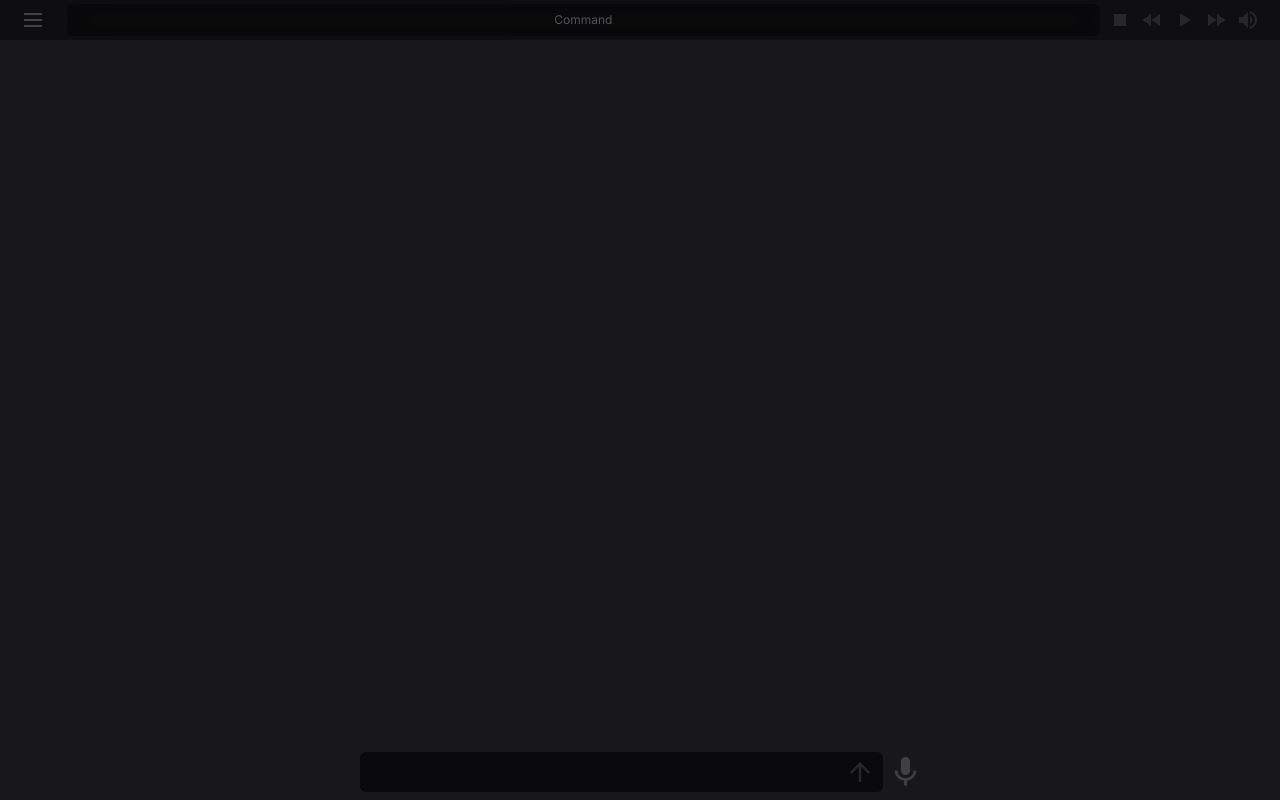
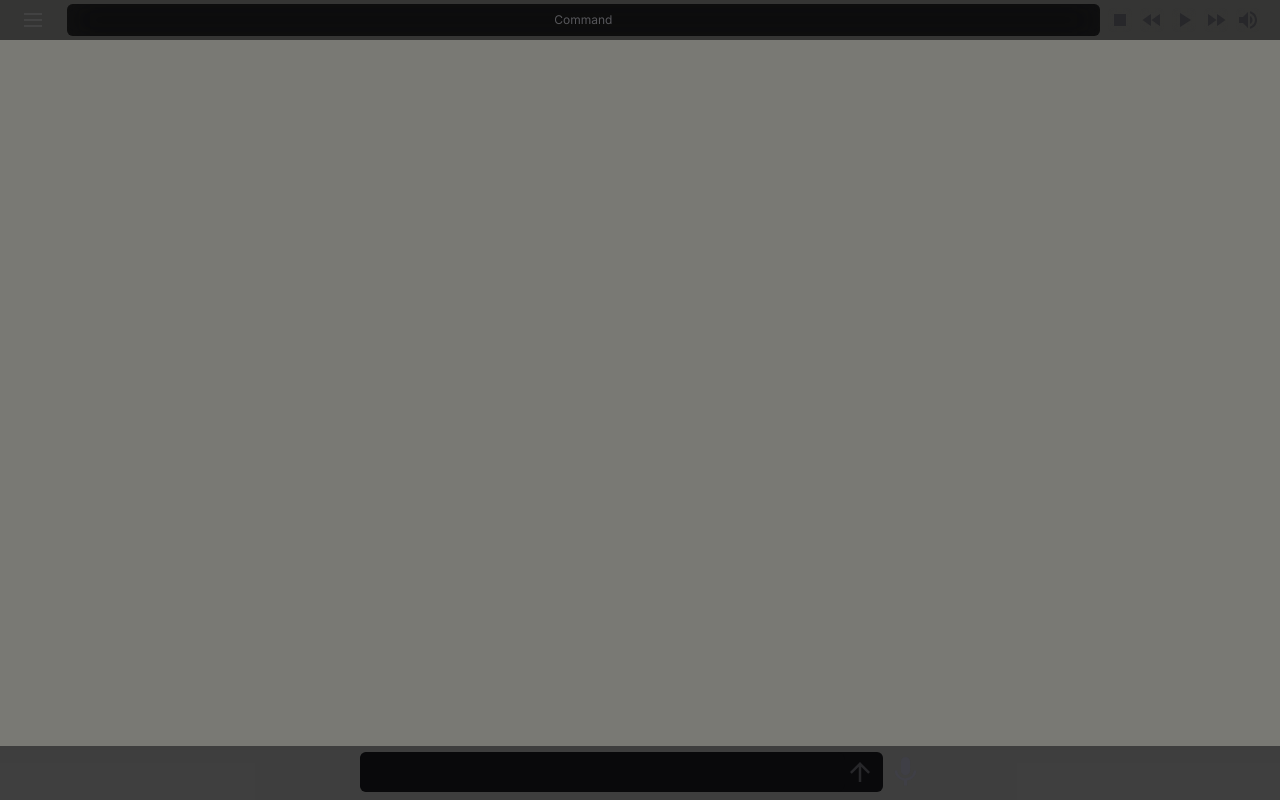
Before and after one commit to ln64-git/sqweebu, a Next.js app: page / in a window 1280 px wide. Built offline with nearby package versions, Linux system fonts and the light colour scheme.

Commit message:
added themes

```diff
--- a/src/app/layout.tsx
+++ b/src/app/layout.tsx
@@ -1,43 +1,52 @@
+"use client";
 import { Inter } from "next/font/google";
 import "../config/globals.css";
-const inter = Inter({ subsets: ["latin"] });
-import theme from "../config/theme";
-import type { Metadata } from "next";
+import theme from "../config/mantine-theme";
 
 import "@mantine/core/styles.css";
 
-import { ColorSchemeScript, MantineProvider } from "@mantine/core";
-import ChatFooter from "@/components/chat/chat-footer";
+import { MantineProvider } from "@mantine/core";
 import SideBar from "@/components/sidebar/sidebar";
 import Header from "@/components/header/header";
+import ChatFooter from "@/components/footer";
+import useNexus from "@/store";
+import { useEffect, useState } from "react";
 
-export const metadata: Metadata = {
-  title: "Navi AI Voice Assistant",
-  description:
-    "Interact with Artifical Intelligence in a natural conversational tone.",
-};
+const inter = Inter({ subsets: ["latin"] });
 
 export default function RootLayout({
   children,
 }: Readonly<{
   children: React.ReactNode;
 }>) {
+  const lightTheme = useNexus((state) => state.lightTheme);
+  const darkTheme = useNexus((state) => state.darkTheme);
+  const darkMode = false;
+
+  // Initialize the backgroundColor directly as an empty string
+  const [backgroundColor, setBackgroundColor] = useState<string>("");
+
+  useEffect(() => {
+    const currentTheme = darkMode ? darkTheme : lightTheme;
+    setBackgroundColor(currentTheme.background);
+  }, [darkMode, lightTheme, darkTheme]);
+
   return (
     <html lang="en">
       <body className={inter.className}>
         <MantineProvider theme={theme} defaultColorScheme="dark">
-          <div className="flex flex-col h-screen bg-zinc-900">
-            <div className="flex items-center justify-center pb-10">
-              <Header />
-            </div>
-            <div className="flex flex-1 overflow-y-auto ">
-              <SideBar />
-              <div className="flex-1 flex flex-col">
-                <div className="flex-1 max-w-2xl mx-auto overflow-y-auto">
-                  {children}
-                </div>
-                <div>
-                  <ChatFooter />
+          <div style={{ backgroundColor }} className="flex flex-col h-screen">
+            <div className="flex-1 flex flex-col overflow-y-auto">
+              <div className="flex items-center justify-center pb-10 ">
+                <Header />
+              </div>
+              <div className="flex-1 w-full mx-auto overflow-y-auto">
+                <div className="flex h-full ">
+                  <SideBar />
+                  <div className="w-full h-full flex flex-col justify-between ">
+                    <div className="flex-1">{children}</div>
+                    <ChatFooter />
+                  </div>
                 </div>
               </div>
             </div>
--- a/src/app/page.tsx
+++ b/src/app/page.tsx
@@ -1,9 +1,6 @@
 "use client";
 import React, { useEffect, useState } from "react";
-import ChatFooter from "@/components/chat/chat-footer";
 import ChatMain from "@/components/chat/chat-main";
-import SideBar from "@/components/sidebar/sidebar";
-import Header from "@/components/header/header";
 import useNexus from "@/store";
 
 export default function Home() {
--- a/src/components/chat/chat-main.tsx
+++ b/src/components/chat/chat-main.tsx
@@ -1,13 +1,16 @@
 import React, { useEffect, useRef, useState } from "react";
 import ChatMessage from "./chat-message";
 import ResponseMessage from "./chat-response-message";
+import SideBar from "../sidebar/sidebar";
 
 export default function ChatMain() {
   return (
-    <div className="flex-1 px-4 py-2  text-zinc-400">
-      {/* <ChatMessage />
+    <div className="flex  ">
+      <div className="flex-1bg-red-900 px-4 py-2  text-zinc-400">
+        {/* <ChatMessage />
       <Divider />
-      <ResponseMessage /> */}
+    <ResponseMessage /> */}
+      </div>
     </div>
   );
 }
--- a/src/components/chat/chat-footer.tsx
+++ b/src/components/footer.tsx
@@ -2,8 +2,8 @@
 
 import Image from "next/image";
 import React, { useRef, useEffect } from "react";
-import arrow from "../../../public/chat/arrow_upward.svg";
-import mic from "../../../public/chat/mic.svg";
+import arrow from "../../public/chat/arrow_upward.svg";
+import mic from "../../public/chat/mic.svg";
 
 export default function ChatFooter() {
   const textareaRef = useRef<HTMLTextAreaElement>(null);
@@ -34,7 +34,7 @@ export default function ChatFooter() {
   }, [textareaRef]);
 
   return (
-    <div className="w-full bg-zinc-900 px-1">
+    <div className="w-full bg-zinc-900 bg-opacity-60 px-1">
       <div className="max-w-xl mx-auto pt-1.5 pb-2 pl-2 flex">
         <div className="bg-zinc-950 rounded-md w-full flex justify-between">
           <textarea
--- a/src/components/header/burger-button.tsx
+++ b/src/components/header/burger-button.tsx
@@ -6,7 +6,6 @@ import { useDisclosure } from "@mantine/hooks";
 export default function BurgerButton() {
   const [opened, { toggle }] = useDisclosure();
   const setSidebar = useNexus((state) => state.setSidebar);
-  const darkMode = useNexus((state) => state.darkMode);
 
   const handleClick = () => {
     setSidebar(!opened);
--- a/src/components/header/header.tsx
+++ b/src/components/header/header.tsx
@@ -1,10 +1,11 @@
+"use client"
 import PlaybackControls from "./playback/playback-controls";
 import CommandInput from "./command-input";
 import BurgerButton from "./burger-button";
 
 export default function Header() {
   return (
-    <div className="fixed top-0 w-full bg-zinc-950 bg-opacity-60 z-10 flex justify-between items-center  px-4">
+    <div className="fixed top-0 h-[40px] w-full bg-zinc-950 bg-opacity-60 z-10 flex justify-between items-center  px-4">
       <BurgerButton />
       <CommandInput />
       <PlaybackControls />
--- /dev/null
+++ b/src/config/themes.tsx
@@ -0,0 +1,34 @@
+export interface Theme {
+  background: string;
+  input: string;
+  overlay: string;
+  accent: string;
+}
+
+export const defaultLightTheme = {
+  background: "#797974",
+  input: "#ffffff",
+  overlay: "#ffffff",
+  accent: "#ffffff",
+};
+
+export const defaultDarkTheme: Theme = {
+  background: "bg-zinc-900",
+  input: "#000000",
+  overlay: "#000000",
+  accent: "#000000",
+};
+
+export const ubuntuTheme: Theme = {
+  background: "#dd4814",
+  input: "#dd4814",
+  overlay: "#dd4814",
+  accent: "#dd4814",
+};
+
+export const draculaTheme: Theme = {
+  background: "#282a36",
+  input: "#282a36",
+  overlay: "#282a36",
+  accent: "#282a36",
+};
--- a/src/store.ts
+++ b/src/store.ts
@@ -1,21 +1,35 @@
 import { create } from "zustand";
+import { defaultLightTheme, defaultDarkTheme, Theme } from "./config/themes";
 
 interface Nexus {
   isMobile: boolean;
   sidebar: boolean;
   darkMode: boolean;
+  lightTheme: Theme;
+  darkTheme: Theme;
   setMobile: (isMobile: boolean) => void;
   setSidebar: (sidebar: boolean) => void;
   setDarkMode: (sidebar: boolean) => void;
+  setLightTheme: (theme: Partial<Theme>) => void;
+  setDarkTheme: (theme: Partial<Theme>) => void;
 }
 
-const useNexus = create<Nexus>()((set) => ({
+const useNexus = create<Nexus>((set) => ({
   isMobile: true,
   sidebar: false,
   darkMode: true,
-  setMobile: (isMobile) => set((state) => ({ ...state, isMobile: isMobile })),
-  setSidebar: (sidebar) => set((state) => ({ ...state, sidebar: sidebar })),
+  lightTheme: defaultLightTheme,
+  darkTheme: defaultDarkTheme,
+  setMobile: (isMobile) => set((state) => ({ ...state, isMobile })),
+  setSidebar: (sidebar) => set((state) => ({ ...state, sidebar })),
   setDarkMode: (darkMode) => set((state) => ({ ...state, darkMode: darkMode })),
+  setLightTheme: (theme) =>
+    set((state) => ({
+      ...state,
+      lightTheme: { ...state.lightTheme, ...theme },
+    })),
+  setDarkTheme: (theme) =>
+    set((state) => ({ ...state, darkTheme: { ...state.darkTheme, ...theme } })),
 }));
 
 export default useNexus;
--- a/src/utils.ts
+++ /dev/null
@@ -1 +0,0 @@
-import { invoke } from "@tauri-apps/api";
```
Also changed, not shown: src/utils/theme-wrapper.tsx (added, +15 -0 lines), src/config/mantine-theme.tsx (renamed from src/config/theme.tsx), 1 other file (tests, documents, lock files or other folders).
